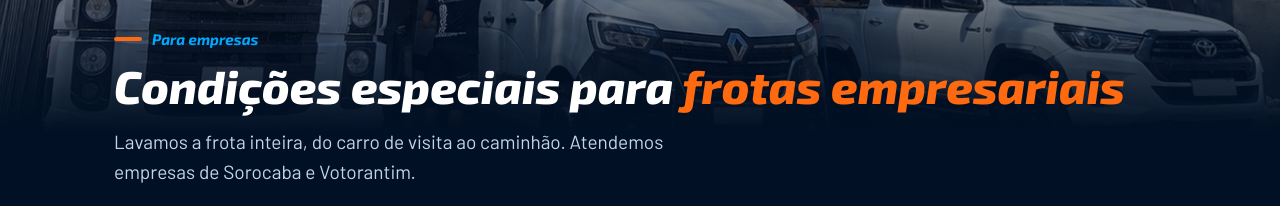
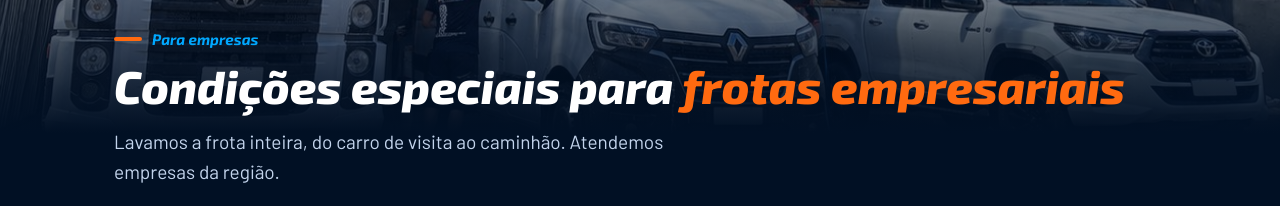
Before and after one commit to luhccardoso/lavaset-site, a plain HTML site: page index.html in a window 1280 px wide. Shown: the part 4120-4326 px from the top of the page. Drawn offline with Linux system fonts and the light colour scheme.

Commit message:
Frotas: atendemos empresas da região
Co-Authored-By: Claude Opus 5.5 <noreply@anthropic.com>
Claude-Session: https://claude.ai/code/session_01K36f97MWTQDqA25aYEtVvX

```diff
--- a/index.html
+++ b/index.html
@@ -240,7 +240,7 @@
   <div class="wrap">
     <p class="kick">Para empresas</p>
     <h2>Condições especiais para <span>frotas empresariais</span></h2>
-    <p class="lead">Lavamos a frota inteira, do carro de visita ao caminhão. Atendemos empresas de Sorocaba e Votorantim.</p>
+    <p class="lead">Lavamos a frota inteira, do carro de visita ao caminhão. Atendemos empresas da região.</p>
     <ul class="types"><li>Carros</li><li>Utilitários</li><li>Vans</li><li>Caminhões</li></ul>
     <ul class="perks">
       <li><b>Sempre apresentáveis</b><span>Veículos limpos e com boa imagem na rua e no cliente.</span></li>
```
